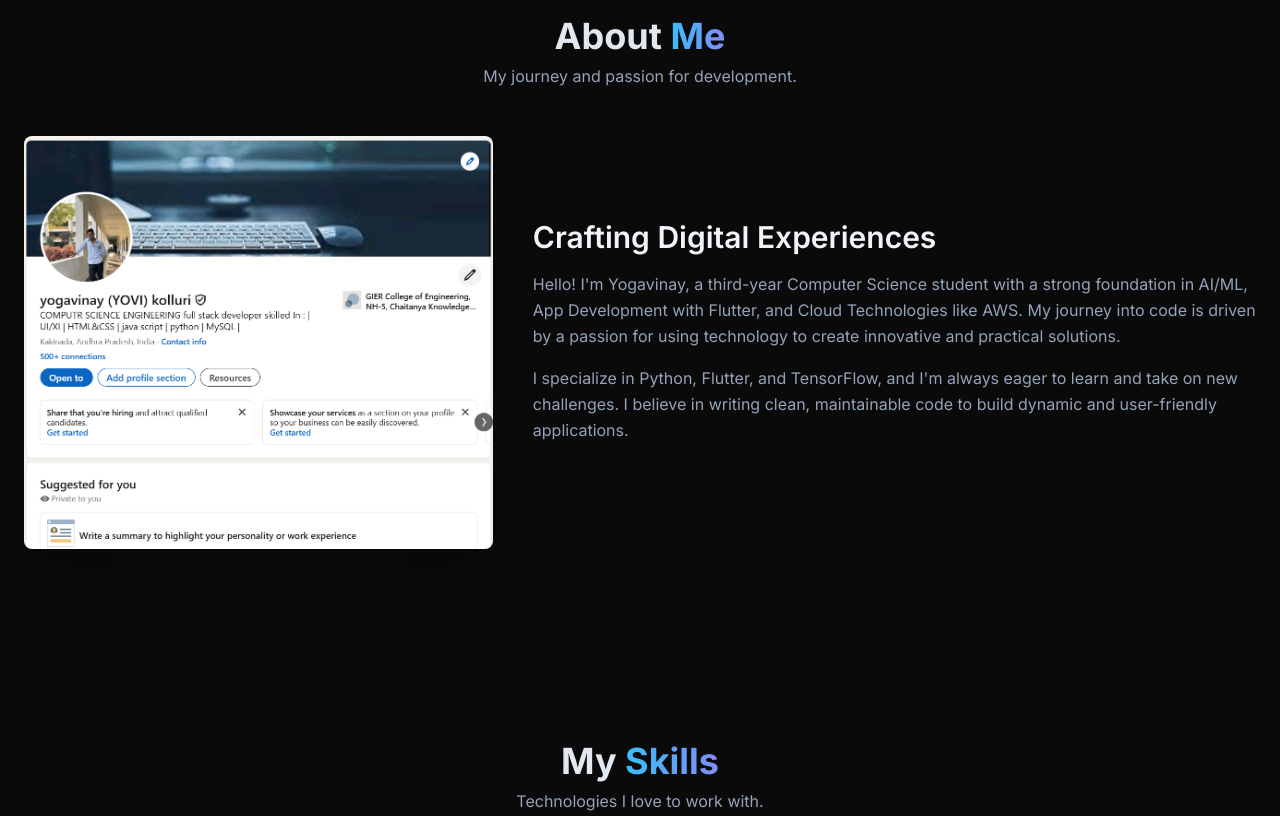
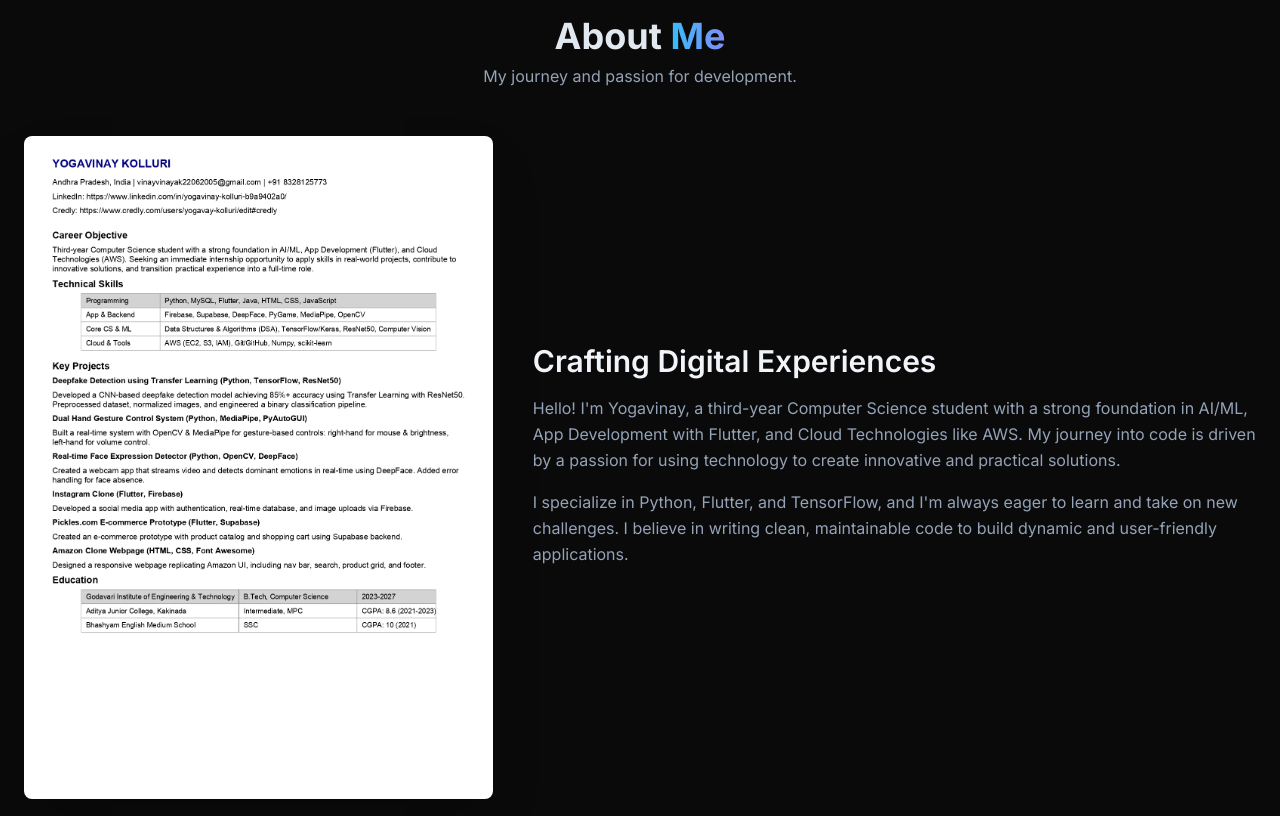
Before and after one commit to yogavinay/yogavinay.github.io, a plain HTML site: page index.html in a window 1280 px wide. Shown: the part 880-1696 px from the top of the page. Drawn offline with nearby package versions, Linux system fonts and the light colour scheme; a script that the page names is missing; some icons are missing.

Commit message:
Update about me section with new about-me.jpg image

```diff
--- a/index.html
+++ b/index.html
@@ -179,7 +179,7 @@
             </div>
             <div class="grid md:grid-cols-5 gap-10 items-center">
                 <div class="md:col-span-2">
-                    <img src="./images/about-me.png"
+                    <img src="./images/about-me.jpg"
                          onerror="this.onerror=null;this.src='https://placehold.co/600x700/1e293b/e2e8f0?text=Developer';"
                          alt="Developer at work" class="rounded-lg shadow-2xl w-full h-auto object-cover">
                 </div>
```
Also changed, not shown: images/about-me.jpg (added), images/about-me.png (deleted).
